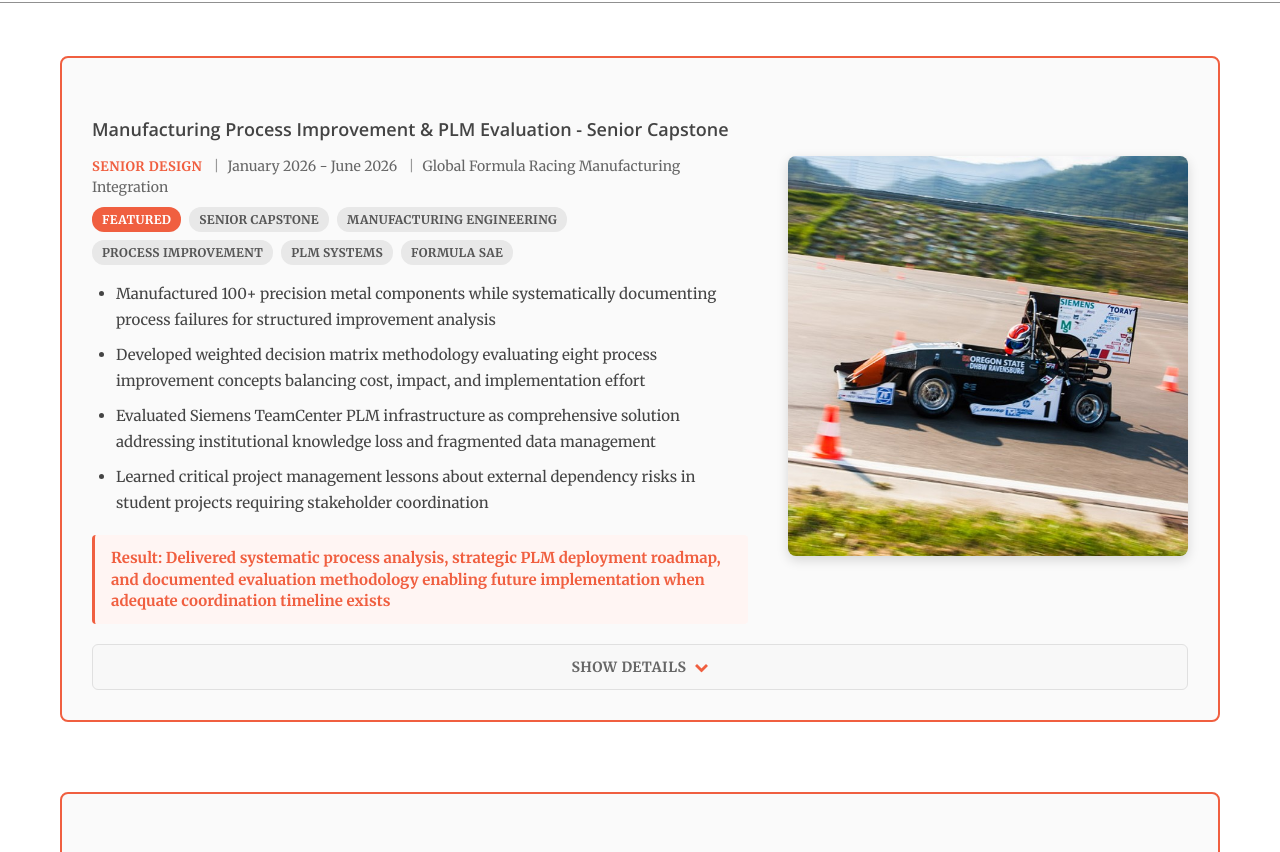
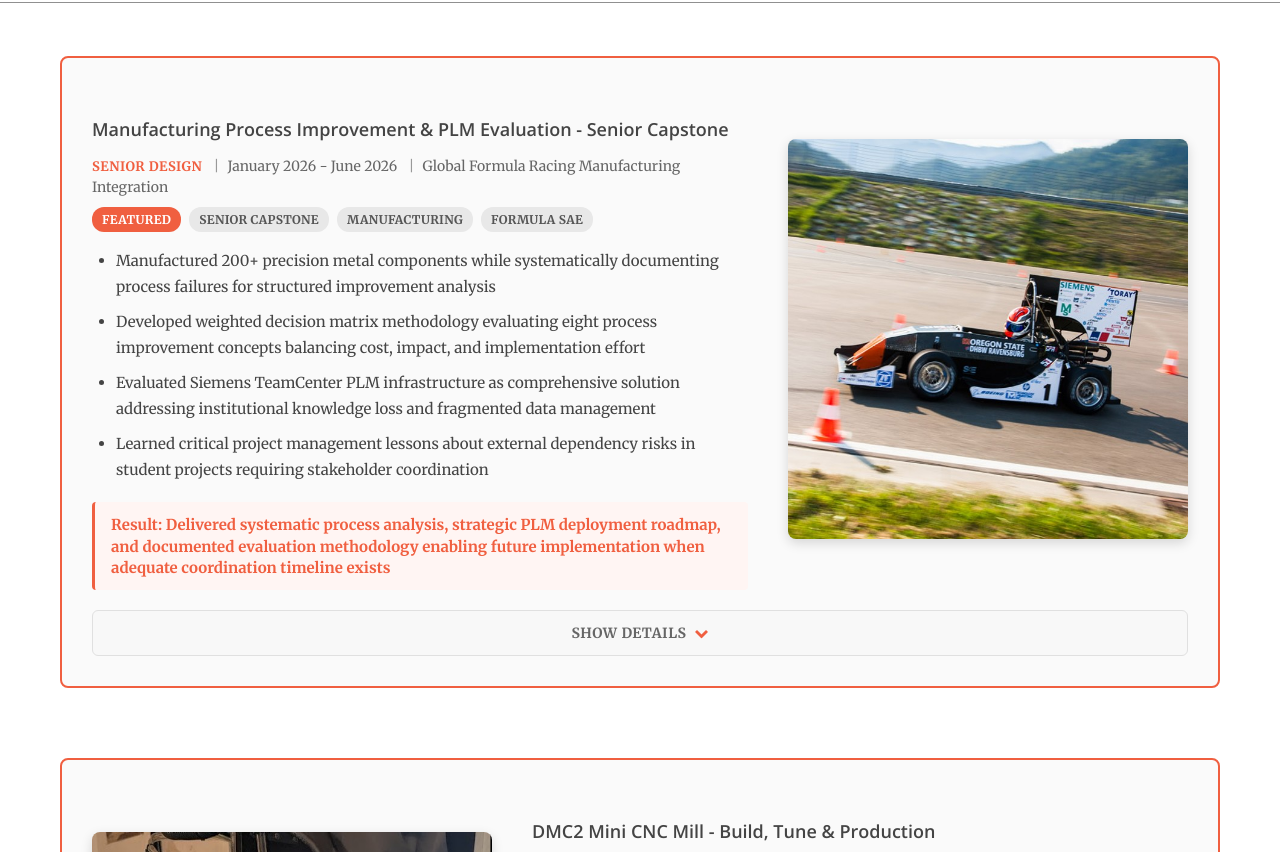
Before and after one commit to perryismyname/perryismyname.github.io, a Jekyll site: the page built from projects/index.html, in a window 1280 px wide and 900 px high, scrolled down 456 px, cut to the strip 48-900 px from the top of the window. Built offline with Jekyll 4.4.1, drawn with Linux system fonts in a browser that asks for light colours.

Commit message:
Update index.html
GFR data update 2

```diff
--- a/projects/index.html
+++ b/projects/index.html
@@ -8,12 +8,12 @@
 
 {% capture gfr_capstone_detail %}
 <h4>Project Overview</h4>
-<p>My senior capstone project embedded me as a manufacturing engineer within Oregon State's Global Formula Racing team during their 2026 competition vehicle development cycle. Rather than pursuing a traditional classroom-based capstone, I chose to tackle real-world production engineering challenges: manufacturing 100+ precision metal components, documenting systematic process failures, and evaluating enterprise Product Lifecycle Management infrastructure to address institutional knowledge loss endemic to student organizations.</p>
+<p>My senior capstone project embedded me as a manufacturing engineer within Oregon State's Global Formula Racing team during their 2026 competition vehicle development cycle. Rather than pursuing a traditional classroom-based capstone, I chose to tackle real-world production engineering challenges: manufacturing 200+ precision metal components, documenting systematic process failures, and evaluating enterprise Product Lifecycle Management infrastructure to address institutional knowledge loss endemic to student organizations.</p>
 
 <h4>Scope & Responsibilities</h4>
 <p>Serving as manufacturing engineer for metal components, my role encompassed the complete production engineering lifecycle:</p>
 <ul>
-  <li>Precision machining of aluminum and steel components using manual lathes and mills to demanding tolerances (±0.001" / ±0.025mm)</li>
+  <li>Precision machining of aluminum and steel components using manual lathes and mills to demanding tolerances (±0.0002")</li>
   <li>Systematic documentation of manufacturing failures including metric-imperial conversion errors, tool inventory gaps, and workflow inefficiencies</li>
   <li>Design-for-manufacturing analysis providing feedback on tolerance consolidation, make-or-buy decisions, and drawing completeness</li>
   <li>Weighted decision matrix evaluation of eight process improvement concepts balancing cost, impact, and implementation effort</li>
@@ -30,11 +30,11 @@
 
 <p><strong>Project Risk Management:</strong> Learned critical lesson about student project scoping: strategic initiatives requiring external dependencies (licensing, IT coordination, procurement) introduce uncontrollable schedule risks incompatible with academic term constraints. Future projects should complete prerequisite coordination during preceding terms or prioritize solutions under direct student control.</p>
 
-<p><strong>Precision Manufacturing Under Constraints:</strong> Manufactured 100+ components including clevis pins, press-fit plugs, and suspension elements using manual equipment. Achieved sub-thousandth tolerances (±0.001") through careful setup, measurement discipline, and understanding tool deflection, thermal expansion, and fixturing effects. Documented manufacturing failures provided data for process improvement evaluation: conversion errors from mixed-unit environment, production stoppages from carbide insert breakage, scrapped parts from material labeling issues.</p>
+<p><strong>Precision Manufacturing Under Constraints:</strong> Manufactured 200+ components including clevis pins, press-fit plugs, and suspension elements using manual equipment. Achieved sub-thousandth tolerances (±0.0002") through careful setup, measurement discipline, and understanding tool deflection, thermal expansion, and fixturing effects. Documented manufacturing failures provided data for process improvement evaluation: conversion errors from mixed-unit environment, production stoppages from carbide insert breakage, scrapped parts from material labeling issues.</p>
 
 <h4>Key Deliverables</h4>
 <ul>
-  <li><strong>Manufacturing Output:</strong> 100+ precision metal components supporting 2026 vehicle assembly and testing</li>
+  <li><strong>Manufacturing Output:</strong> 200+ precision metal components supporting 2026 vehicle assembly and testing</li>
   <li><strong>Process Analysis:</strong> Weighted decision matrix evaluating eight improvement concepts with structured cost-impact-effort methodology</li>
   <li><strong>Strategic Recommendation:</strong> TeamCenter PLM deployment roadmap targeting Summer-Fall 2026 implementation for 2027 competition season</li>
   <li><strong>Tactical Improvements Identified:</strong> $405 total investment (metric micrometers $180, carbide inserts $150, material labeling $75) addressing immediate failure modes</li>
@@ -68,7 +68,7 @@
 <p><strong>Documentation as Deliverable:</strong> When implementation timelines extend beyond term constraints, systematic analysis and documented evaluation methodology constitute valuable deliverables. Weighted decision matrix framework, process improvement roadmap, and TeamCenter deployment requirements enable future teams to continue strategic initiatives when adequate coordination timeline exists.</p>
 
 <h4>Project Timeline</h4>
-<p><strong>Winter 2026 (January-March):</strong> Primary manufacturing phase producing 100+ components while documenting systematic failures. Late Winter (weeks 9-10): identified TeamCenter PLM as comprehensive solution, initiated license coordination.</p>
+<p><strong>Winter 2026 (January-March):</strong> Primary manufacturing phase producing 200+ components while documenting systematic failures. Late Winter (weeks 9-10): identified TeamCenter PLM as comprehensive solution, initiated license coordination.</p>
 <p><strong>Spring 2026 (April-June):</strong> Planned TeamCenter pilot deployment encountered licensing coordination delays. Meeting scheduled Week 4, canceled day-of, insufficient remaining timeline for implementation. Pivoted focus to documenting evaluation methodology and deployment roadmap for future continuation.</p>
 
 {% endcapture %}
@@ -76,28 +76,22 @@
 {% capture gfr_tags %}
 <span class="project-tag highlight">Featured</span>
 <span class="project-tag">Senior Capstone</span>
-<span class="project-tag">Manufacturing Engineering</span>
-<span class="project-tag">Process Improvement</span>
-<span class="project-tag">PLM Systems</span>
+<span class="project-tag">Manufacturing</span>
 <span class="project-tag">Formula SAE</span>
 {% endcapture %}
 
 {% capture gfr_gallery %}
 <div class="gallery-item">
-  <img src="/img/projects/gfr-decision-matrix.jpg" alt="Weighted Decision Matrix">
-  <div class="gallery-caption">Weighted decision matrix evaluating eight process improvement concepts (Cost 35%, Impact 40%, Effort 25%)</div>
+  <img src="/img/projects/gfr-control-arm-plug.jpg" alt="Control Arm Plug">
+  <div class="gallery-caption">Control arm press-fit steel plugs on engineering drawing (±0.001" tolerance)</div>
 </div>
 <div class="gallery-item">
-  <img src="/img/projects/gfr-clevis-pins.jpg" alt="Clevis Pin Tolerance Analysis">
-  <div class="gallery-caption">Clevis pins with consolidated tolerance specification demonstrating DFM analysis</div>
+  <img src="/img/projects/gfr-clevis-pins.jpg" alt="Clevis Pin Bolts">
+  <div class="gallery-caption">Clevis pin bolts (x12) with consolidated tolerance specification for suspension linkages</div>
 </div>
 <div class="gallery-item">
-  <img src="/img/projects/gfr-components.jpg" alt="Manufactured Components">
-  <div class="gallery-caption">Sample of 100+ precision components manufactured supporting 2026 vehicle assembly</div>
-</div>
-<div class="gallery-item">
-  <img src="/img/projects/gfr-teamcenter-architecture.jpg" alt="TeamCenter PLM Architecture">
-  <div class="gallery-caption">TeamCenter PLM infrastructure addressing fragmented data management and institutional knowledge loss</div>
+  <img src="/img/projects/gfr-a-arm-blanks.jpg" alt="A-Arm Blanks">
+  <div class="gallery-caption">A-arm aluminum blanks (x24) prepared for outsourced 5-axis machining</div>
 </div>
 {% endcapture %}
 
@@ -109,7 +103,7 @@
   team="Global Formula Racing Manufacturing Integration"
   image="/img/projects/gfr-capstone.jpg"
   tags=gfr_tags
-  bullet1="Manufactured 100+ precision metal components while systematically documenting process failures for structured improvement analysis"
+  bullet1="Manufactured 200+ precision metal components while systematically documenting process failures for structured improvement analysis"
   bullet2="Developed weighted decision matrix methodology evaluating eight process improvement concepts balancing cost, impact, and implementation effort"
   bullet3="Evaluated Siemens TeamCenter PLM infrastructure as comprehensive solution addressing institutional knowledge loss and fragmented data management"
   bullet4="Learned critical project management lessons about external dependency risks in student projects requiring stakeholder coordination"
```
